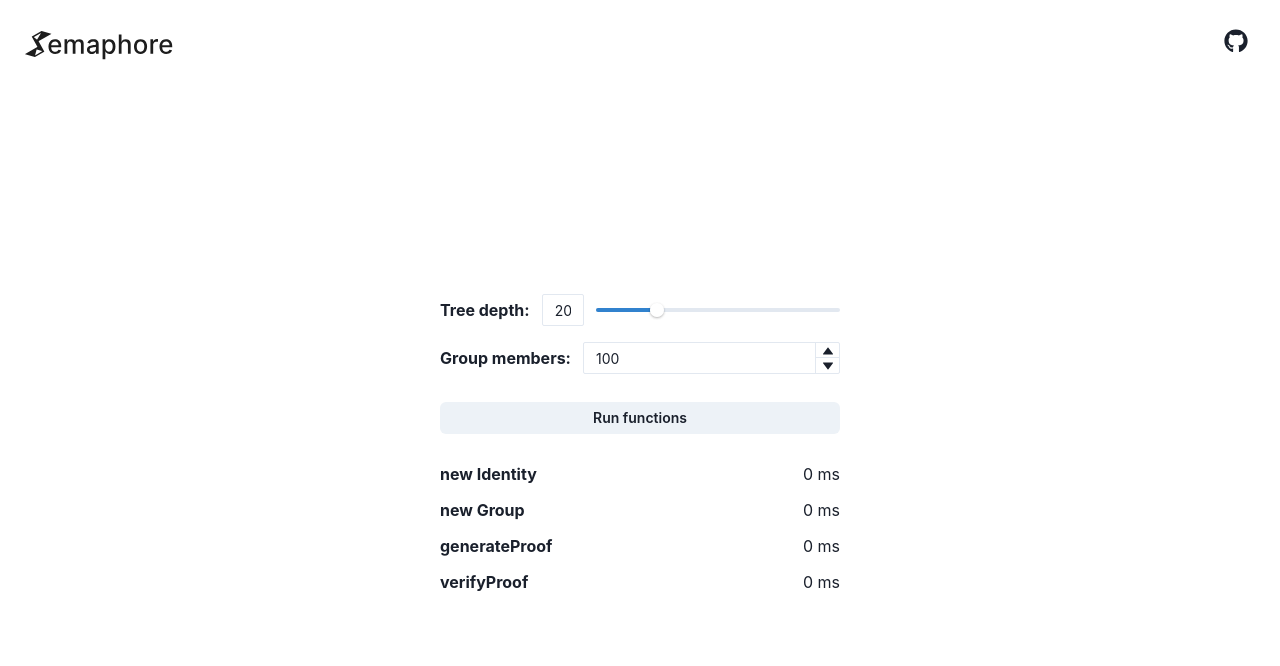
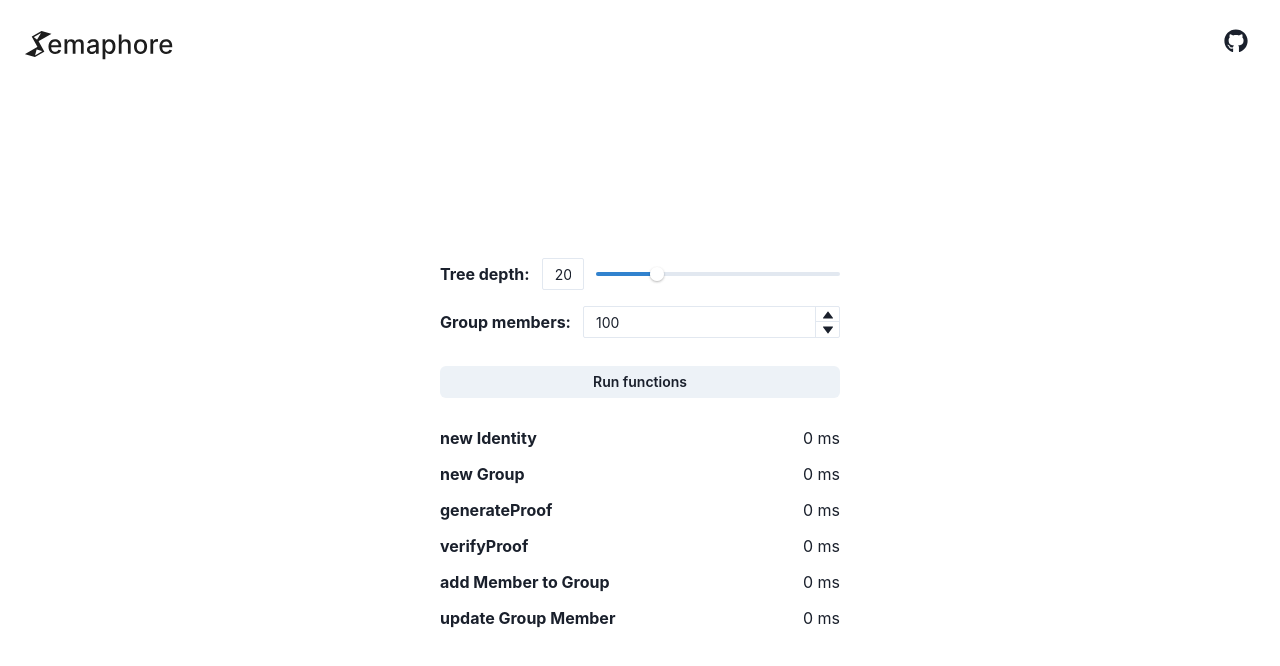
Before and after one commit to semaphore-protocol/benchmarks, a React (Vite) app: page / in a window 1280 px wide. Shown: the top 666 px of the page. Built offline with nearby package versions, Linux system fonts and the light colour scheme.

Commit message:
feat: include add member and update member benchmarks

```diff
--- a/src/App.tsx
+++ b/src/App.tsx
@@ -1,71 +1,112 @@
-import { Box, Button, Flex, List, ListIcon, ListItem, Text } from "@chakra-ui/react"
-import { Group } from "@semaphore-protocol/group"
-import { Identity } from "@semaphore-protocol/identity"
-import { generateProof, verifyProof } from "@semaphore-protocol/proof"
-import { useCallback, useState } from "react"
-import { MdCheckCircle } from "react-icons/md"
-import GroupMembers from "./components/GroupMembers"
-import Navbar from "./components/Navbar"
-import TreeDepth from "./components/TreeDepth"
+import {
+  Box,
+  Button,
+  Flex,
+  List,
+  ListIcon,
+  ListItem,
+  Text,
+} from "@chakra-ui/react";
+import { Group } from "@semaphore-protocol/group";
+import { Identity } from "@semaphore-protocol/identity";
+import { generateProof, verifyProof } from "@semaphore-protocol/proof";
+import { useCallback, useState } from "react";
+import { MdCheckCircle } from "react-icons/md";
+import GroupMembers from "./components/GroupMembers";
+import Navbar from "./components/Navbar";
+import TreeDepth from "./components/TreeDepth";
 
-const functions = ["new Identity", "new Group", "generateProof", "verifyProof"]
+const functions = [
+  "new Identity",
+  "new Group",
+  "generateProof",
+  "verifyProof",
+  "add Member to Group",
+  "update Group Member",
+];
 
 function App() {
-    const [treeDepth, setTreeDepth] = useState<number>(20)
-    const [groupMembers, setGroupMembers] = useState<number>(100)
-    const [times, setTimes] = useState<number[]>([])
+  const [treeDepth, setTreeDepth] = useState<number>(20);
+  const [groupMembers, setGroupMembers] = useState<number>(100);
+  const [times, setTimes] = useState<number[]>([]);
 
   const runFunctions = useCallback(
     async function () {
-            const times = []
+      const times = [];
 
       const [identity, time0] = await run(() => {
-                return new Identity()
-            })
+        return new Identity();
+      });
 
-            times.push(time0)
+      times.push(time0);
 
-            setTimes(times)
+      setTimes(times);
 
       const [group, time1] = await run(() => {
-                const members = Array.from(Array(groupMembers - 1).keys())
+        const members = Array.from(Array(groupMembers - 1).keys());
 
-                console.log(members.length)
+        console.log(members.length);
 
-                return new Group(1, treeDepth, [...members, identity.commitment])
-            })
+        return new Group(1, treeDepth, [...members, identity.commitment]);
+      });
 
-            times.push(time1)
+      times.push(time1);
 
-            setTimes(times.slice())
+      setTimes(times.slice());
 
       const [proof, time2] = await run(async () => {
-                return await generateProof(identity, group, 1, 1)
-            })
+        return await generateProof(identity, group, 1, 1);
+      });
 
-            times.push(time2)
+      times.push(time2);
 
-            setTimes(times.slice())
+      setTimes(times.slice());
 
       const [, time3] = await run(async () => {
-                return await verifyProof(proof, treeDepth)
-            })
+        return await verifyProof(proof, treeDepth);
+      });
 
-            times.push(time3)
+      times.push(time3);
 
-            setTimes(times.slice())
+      setTimes(times.slice());
+
+      const [, time4] = await run(() => {
+        const member = new Identity().commitment;
+
+        console.log(group.members.length);
+
+        group.addMember(member);
+
+        console.log(group.members.length);
+      });
+      times.push(time4);
+
+      setTimes(times.slice());
+
+      const [, time5] = await run(() => {
+        const member = new Identity().commitment;
+
+        console.log(group.members[0]);
+
+        group.updateMember(0, member);
+
+        console.log(group.members[0]);
+      });
+      times.push(time5);
+
+      setTimes(times.slice());
     },
     [treeDepth, groupMembers]
-    )
+  );
 
   async function run(callback: () => any): Promise<[any, number]> {
-        const t0 = performance.now()
+    const t0 = performance.now();
 
-        const result = await callback()
+    const result = await callback();
 
-        const t1 = performance.now()
+    const t1 = performance.now();
 
-        return [result, t1 - t0]
+    return [result, t1 - t0];
   }
 
   return (
@@ -74,7 +115,11 @@ function App() {
       <Flex flex="1" align="center" justify="center">
         <Flex flexDir="column" gap={4} width="400px">
           <TreeDepth value={treeDepth} onChange={setTreeDepth} />
-                    <GroupMembers value={groupMembers} onChange={setGroupMembers} max={2 ** treeDepth} />
+          <GroupMembers
+            value={groupMembers}
+            onChange={setGroupMembers}
+            max={2 ** treeDepth}
+          />
 
           <Button onClick={() => runFunctions()} size="sm" my="3">
             Run functions
@@ -85,7 +130,9 @@ function App() {
               <ListItem key={i}>
                 <Flex justify={"space-between"}>
                   <Box>
-                                        {times[i] && <ListIcon as={MdCheckCircle} color="green.500" />}
+                    {times[i] && (
+                      <ListIcon as={MdCheckCircle} color="green.500" />
+                    )}
                     <b>{f}</b>
                   </Box>
                   <Text>{times[i] ? times[i] : 0} ms</Text>
@@ -96,7 +143,7 @@ function App() {
         </Flex>
       </Flex>
     </Flex>
-    )
+  );
 }
 
-export default App
+export default App;
```
Lines whose indentation alone changed are shown as unchanged.
